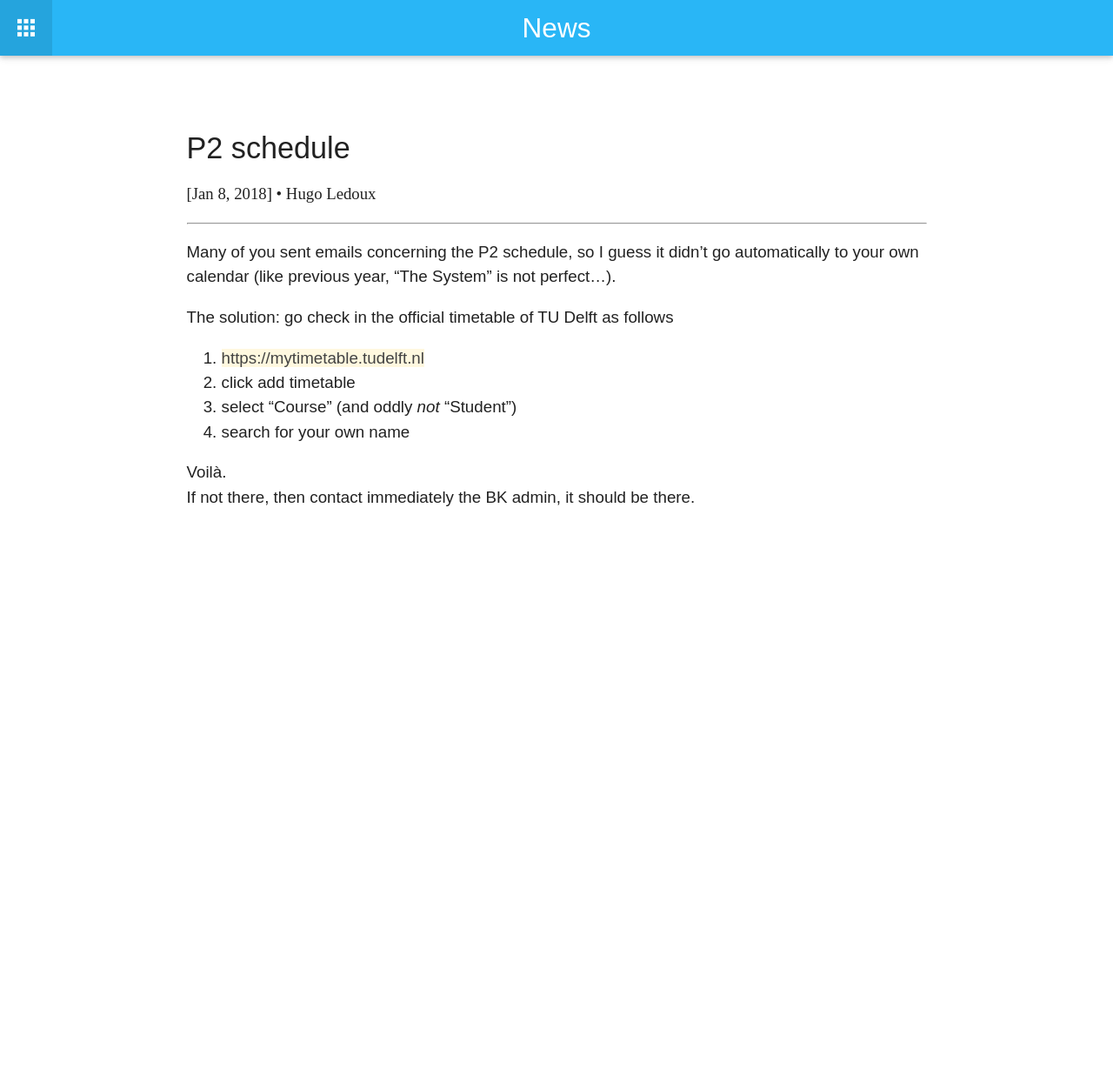
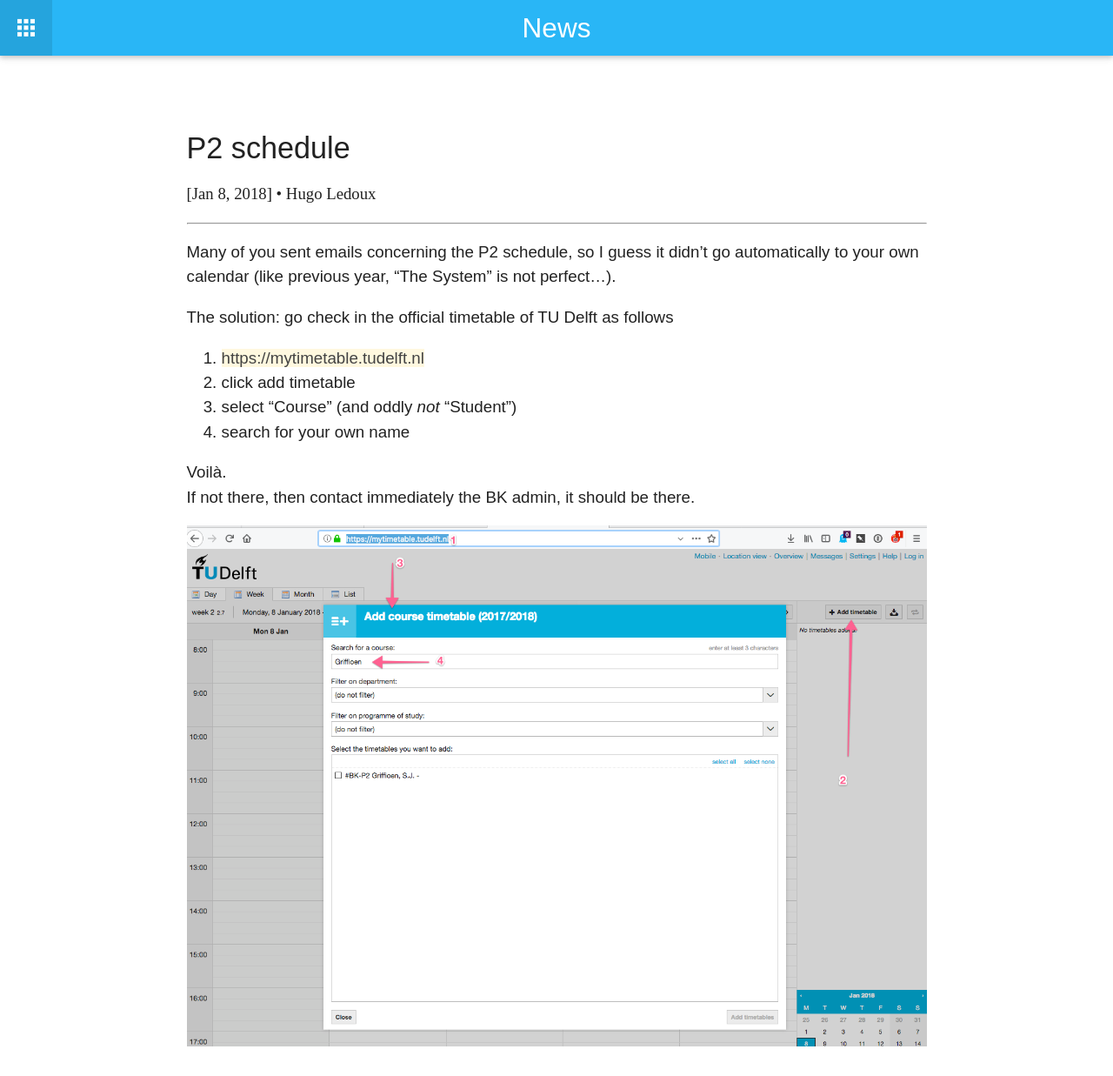
Before and after one commit to tudelft3d/geo2020, a Jekyll site: the page built from _posts/2018-01-08-p2-schedule.md, in a window 1280 px wide. Shown: the whole page at 87% size. Built offline with Jekyll 4.4.1, drawn with Linux system fonts in a browser that asks for light colours; nearby versions of some CDN libraries; before the commit the page ends 900 px from its top, so only the background shows below that.

Commit message:
fixed path img

```diff
--- a/_posts/2018-01-08-p2-schedule.md
+++ b/_posts/2018-01-08-p2-schedule.md
@@ -17,4 +17,4 @@ The solution: go check in the official timetable of TU Delft as follows
 Voilà.
 If not there, then contact immediately the BK admin, it should be there.
 
-![](img/2018-01-08at08.31.png)
+![](/img/2018-01-08.png)
```
Also changed, not shown: img/2018-01-08.png (renamed from img/2018-01-08at08.31.png).
